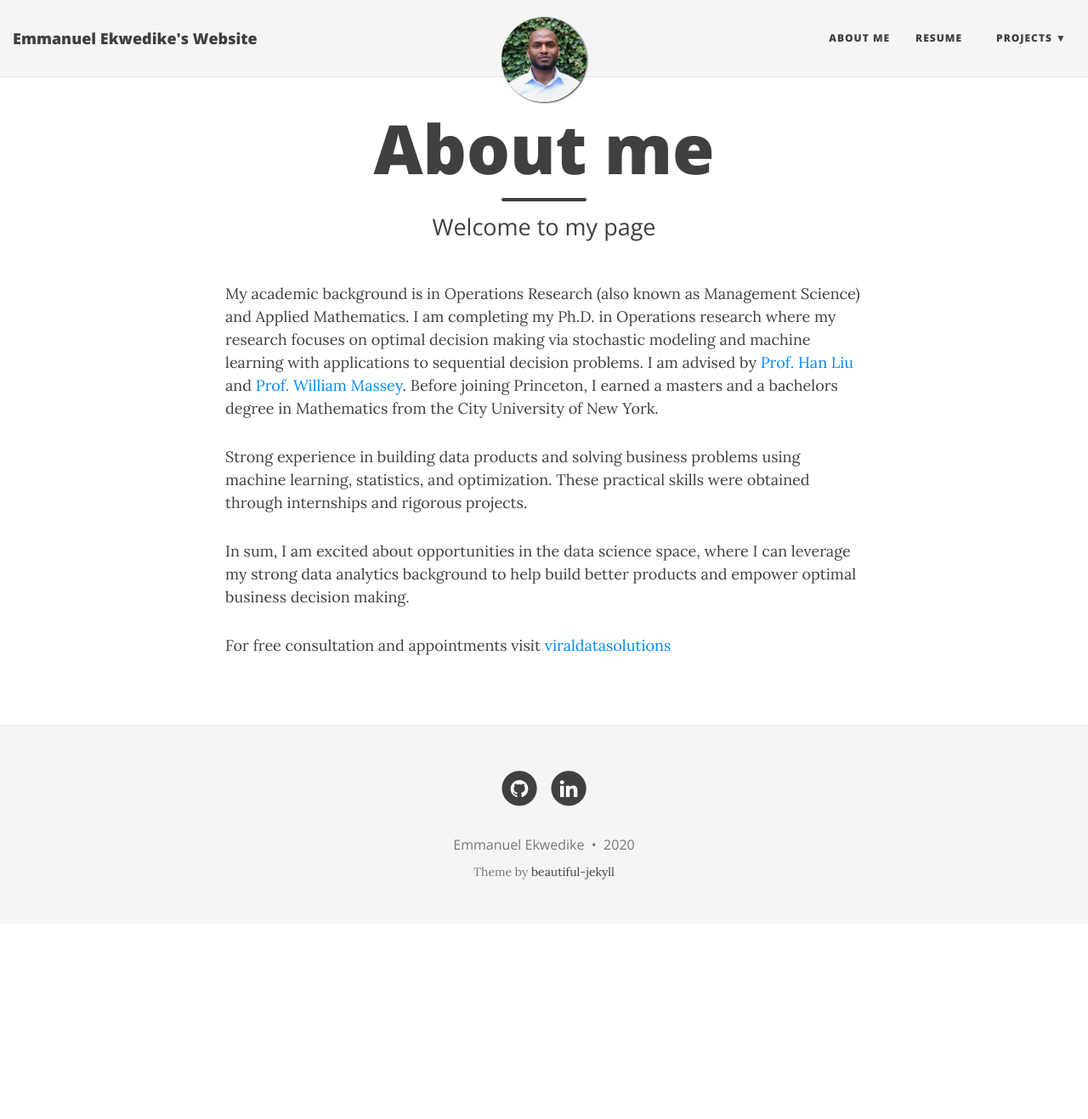
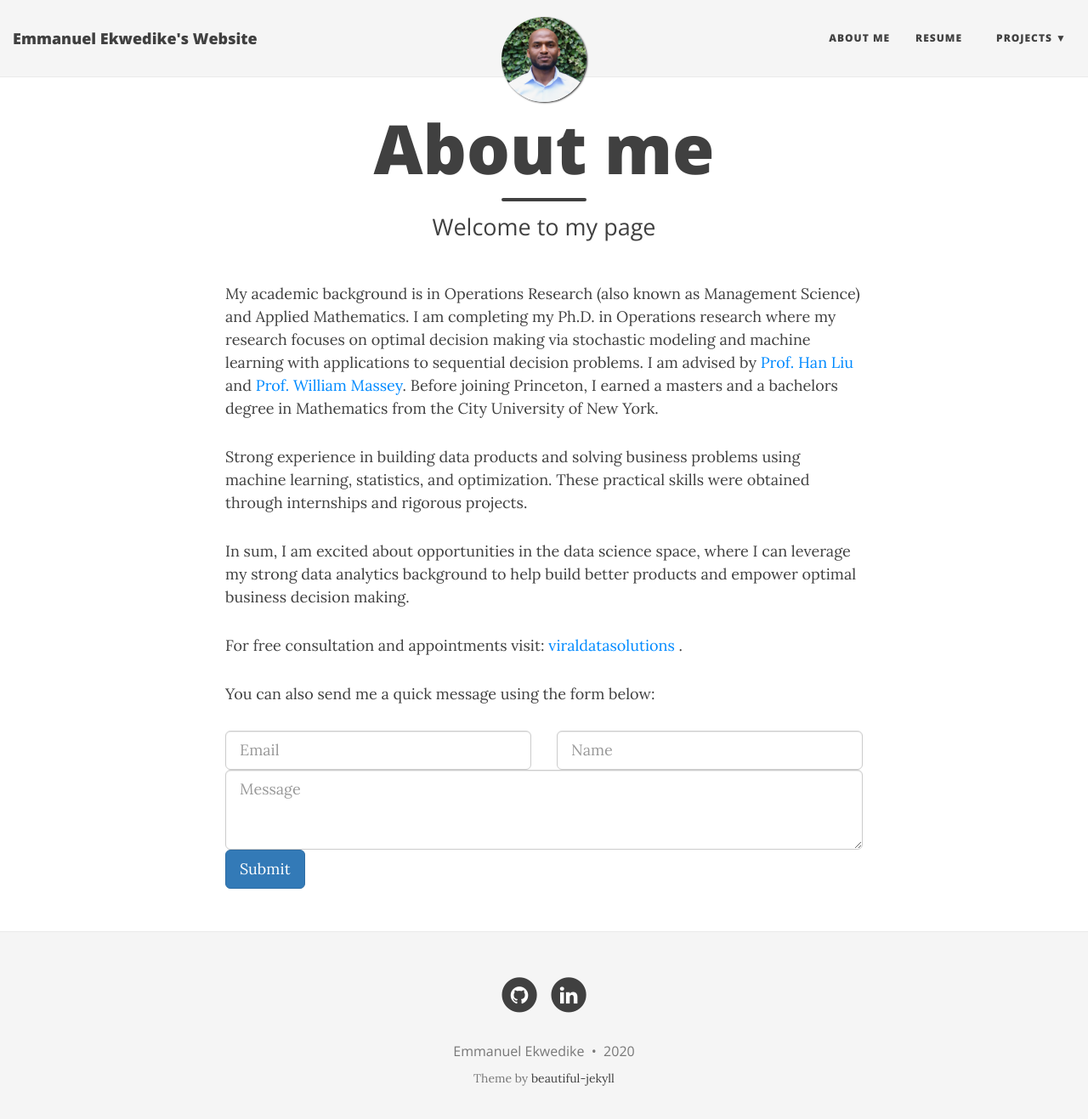
Before and after one commit to eekwedike/eekwedike.github.io, a Jekyll site: the page built from aboutme.md, in a window 1280 px wide and 1330 px high. Shown: the top 1317 px of the window at 85% size. Built offline with Jekyll 4.4.1, drawn with Linux system fonts in a browser that asks for light colours; nearby versions of some CDN libraries.

Commit message:
added contact form

```diff
--- a/aboutme.md
+++ b/aboutme.md
@@ -10,4 +10,24 @@
 
 In sum, I am excited about opportunities in the data science space, where I can leverage my strong data analytics background to help build better products and empower optimal business decision making.
 
-For free consultation and appointments visit <a href="https://calendly.com/viraldatasolutions/30min" target="_blank"> viraldatasolutions </a>
+For free consultation and appointments visit: <a href="https://calendly.com/viraldatasolutions/30min" target="_blank"> viraldatasolutions </a>.
+
+
+<form action="https://formspree.io/emmanuelworld@gmail.com" method="POST" class="form" id="contact-form">
+  <p>You can also send me a quick message using the form below:</p>
+  <div class="row">
+    <div class="col-xs-6">
+      <input type="email" name="_replyto" class="form-control input-lg" placeholder="Email" title="Email">
+    </div>
+    <div class="col-xs-6">
+      <input type="text" name="name" class="form-control input-lg" placeholder="Name" title="Name">
+    </div>
+  </div>
+  <input type="hidden" name="_subject" value="New submission from eekwedike.github.io">
+  <textarea type="text" name="content" class="form-control input-lg" placeholder="Message" title="Message" required="required" rows="3"></textarea>
+  <input type="text" name="_gotcha" style="display:none">
+  <input type="hidden" name="_next" value="?message=Your message was sent successfully, thanks!" />
+
+
+  <button type="submit" class="btn btn-lg btn-primary">Submit</button>
+</form>
```
